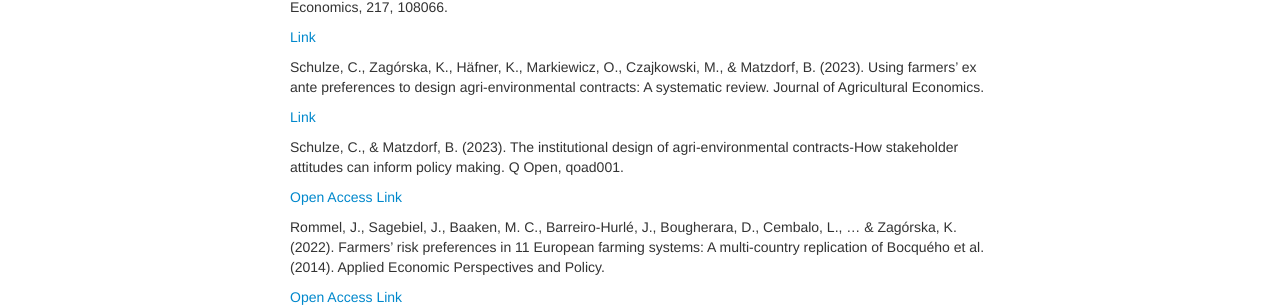
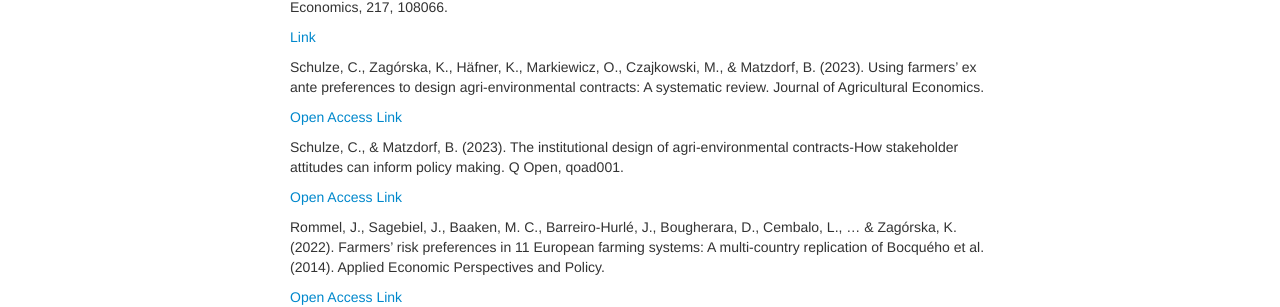
Before and after one commit to crokology/crokology.github.io, a Jekyll site: the page built from pages/publications.md, in a window 1280 px wide. Shown: the part 235-542 px from the top of the page. Built offline with Jekyll 4.4.1, drawn with Linux system fonts in a browser that asks for light colours.

Commit message:
Update publications.md

```diff
--- a/pages/publications.md
+++ b/pages/publications.md
@@ -11,7 +11,7 @@ Schulze, C., Matzdorf, B., Rommel, J., Czajkowski, M., García-Llorente, M., Gut
 
 Schulze, C., Zagórska, K., Häfner, K., Markiewicz, O., Czajkowski, M., & Matzdorf, B. (2023). Using farmers' ex ante preferences to design agri‐environmental contracts: A systematic review. Journal of Agricultural Economics.
 
-<a href="https://doi.org/10.1111/1477-9552.12570">Link</a>
+<a href="https://doi.org/10.1111/1477-9552.12570">Open Access Link</a>
 
 Schulze, C., & Matzdorf, B. (2023). The institutional design of agri-environmental contracts-How stakeholder attitudes can inform policy making. Q Open, qoad001.
 
```
